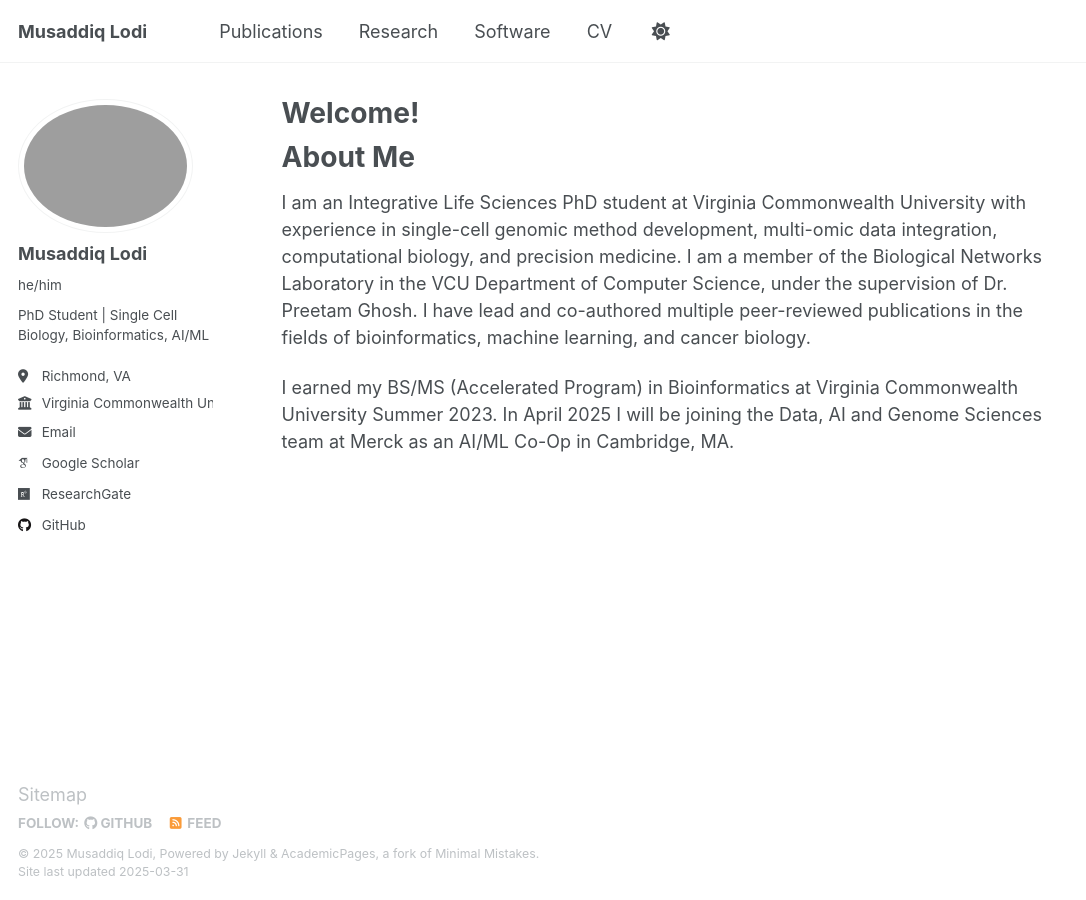
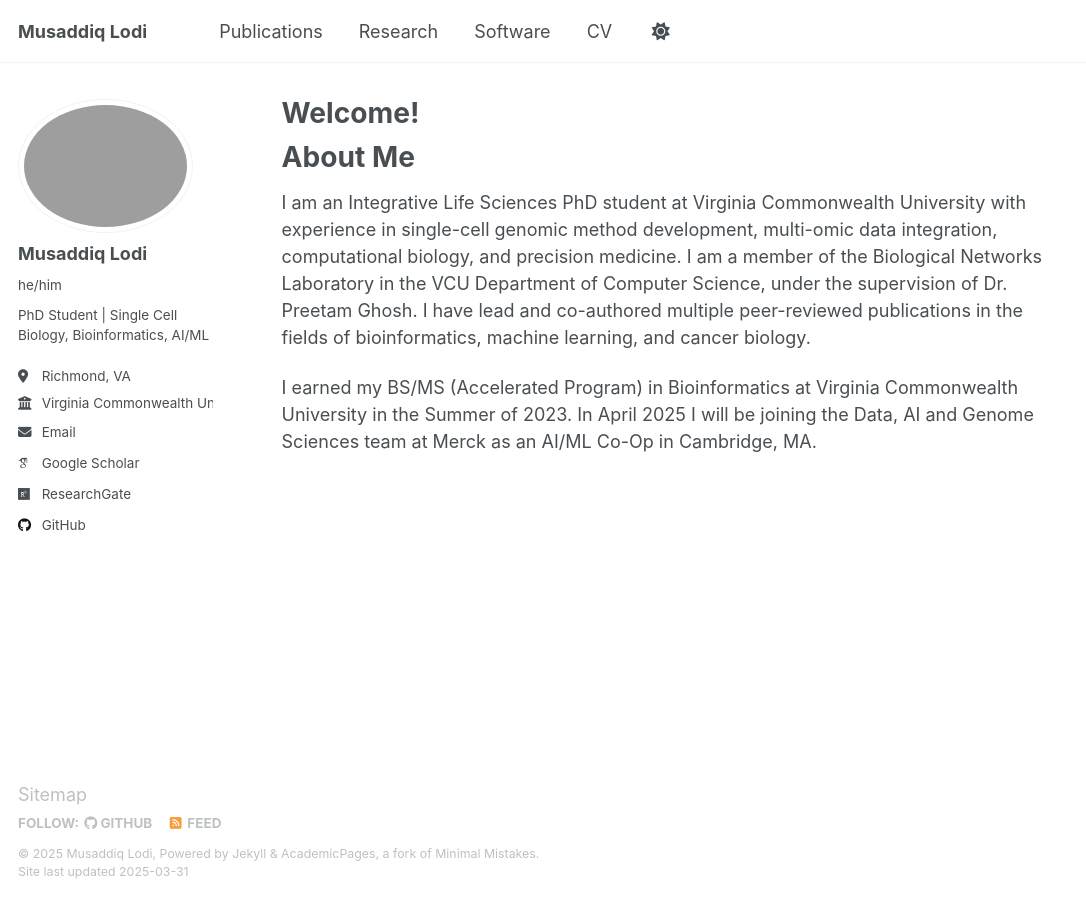
Before and after one commit to musaddiq-k-lodi/musaddiq-k-lodi.github.io, a Jekyll site: the page built from _pages/about.md, in a window 1280 px wide. Shown: the whole page, without its empty margins (0-1086 px from the left). Built offline with Jekyll 4.4.1, drawn with Linux system fonts in a browser that asks for light colours; some web fonts are replaced.

Commit message:
Update about.md

```diff
--- a/_pages/about.md
+++ b/_pages/about.md
@@ -10,4 +10,4 @@ About Me
 ======
 I am an Integrative Life Sciences PhD student at Virginia Commonwealth University with experience in single-cell genomic method development, multi-omic data integration, computational biology, and precision medicine. I am a member of the Biological Networks Laboratory in the VCU Department of Computer Science, under the supervision of Dr. Preetam Ghosh. I have lead and co-authored multiple peer-reviewed publications in the fields of bioinformatics, machine learning, and cancer biology.
 
-I earned my BS/MS (Accelerated Program) in Bioinformatics at Virginia Commonwealth University Summer 2023. In April 2025 I will be joining the Data, AI and Genome Sciences team at Merck as an AI/ML Co-Op in Cambridge, MA.
+I earned my BS/MS (Accelerated Program) in Bioinformatics at Virginia Commonwealth University in the Summer of 2023. In April 2025 I will be joining the Data, AI and Genome Sciences team at Merck as an AI/ML Co-Op in Cambridge, MA.
```
